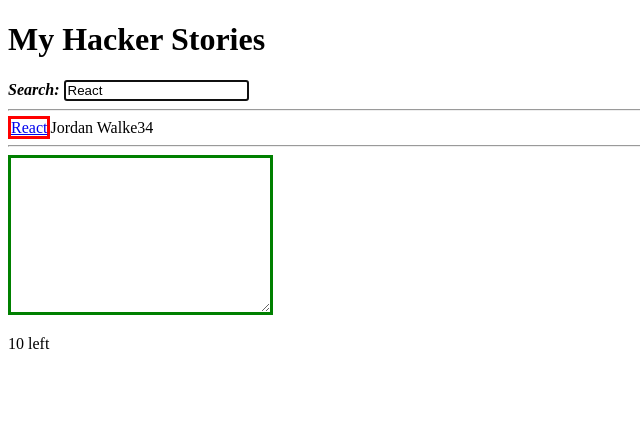
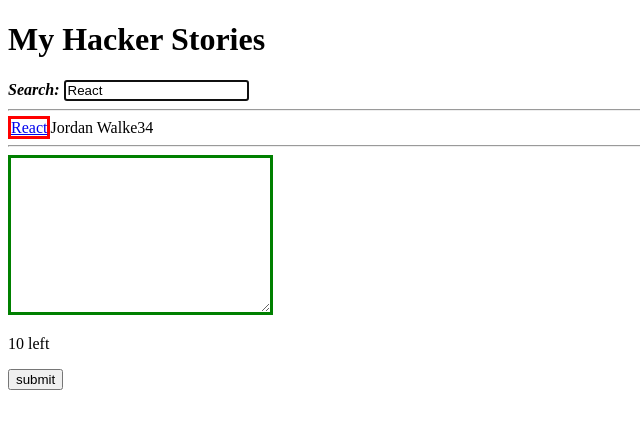
Before and after one commit to macluiggy/the-road-to-react-hacker-stories, a React (Create React App) app: page / in a window 1280 px wide. Shown: the top 428 px of the page, without its empty margins (0-640 px from the left). Built offline with nearby package versions, Linux system fonts and the light colour scheme.

Commit message:
add a comment with a warning if the number of character exceed

```diff
--- a/src/components/charactersLeft.js
+++ b/src/components/charactersLeft.js
@@ -1,15 +1,37 @@
-import React, {useRef, useState} from 'react';
+import React, {useRef, useState, useEffect} from 'react';
 
 
 const CharactersLeft = () => {
-	 const [text, setText] = useState('')
+	const [text, setText] = useState('')
+	const [style, setStyle] = useState()
+	const [warning, setWarning] = useState('')
 	let textareaRef = useRef()
+	let ulRef = useRef()
 	const updateCharactersLeft = () => {
-		console.log(textareaRef.current.value)
+		//console.log(textareaRef.current.value)
 		setText(textareaRef.current.value)
+
 	}
+	const addText = () => {
+		console.log(textareaRef.current.value === text)
+		if (text.length > 10) {
+			setWarning('number of characters exceeded')
+			console.log('se excedio')
+			return
+		}
+		setWarning('')
+		ulRef.current.innerHTML += `<li>${text}</li>`;
+	}
+	useEffect(() => {
+		setStyle({
+			 	border: 10-text.length < 0 ? 'solid red' : 'solid green',
+			 	outline: 'none',
+			 	position: 'relative',
+			 	left: `${text.length*10}px`
+			 })
+		//console.log('se renderizo')
+	}, [text, setText])
 
-	let leftNumberOfCharacters = 10 - text.length
 	return (
 		<div>
 			<textarea
@@ -19,25 +41,27 @@ const CharactersLeft = () => {
 			 rows="10"
 			 ref={textareaRef}
 			 onInput={updateCharactersLeft}
-			 style={{
-			 	border: leftNumberOfCharacters < 0 ? 'solid red' : 'solid green',
-			 	outline: 'none',
-			 	position: 'relative',
-			 	left: `${text.length*10}px`
-			 }} ></textarea>
-			<p>{leftNumberOfCharacters} left</p>
+			 style={style} ></textarea>
+			<p>{10-text.length} left</p><p>{warning}</p>
+			<Input
+			type='submit'
+			value='submit'
+			addText={addText} />
+			<ul ref={ulRef}>
+
+			</ul>
 		</div>
 		)
 }
 
-const Input = ({id, type='button', value='button', changeColor}) =>
+const Input = ({id, type='button', value='button', addText}) =>
 	<>
 		<label htmlFor={id}></label>
 		<input
 		type={type}
 		value={value}
 		id={id}
-		onClick={changeColor} >
+		onClick={addText} >
 
 		</input>
 	</>
```
